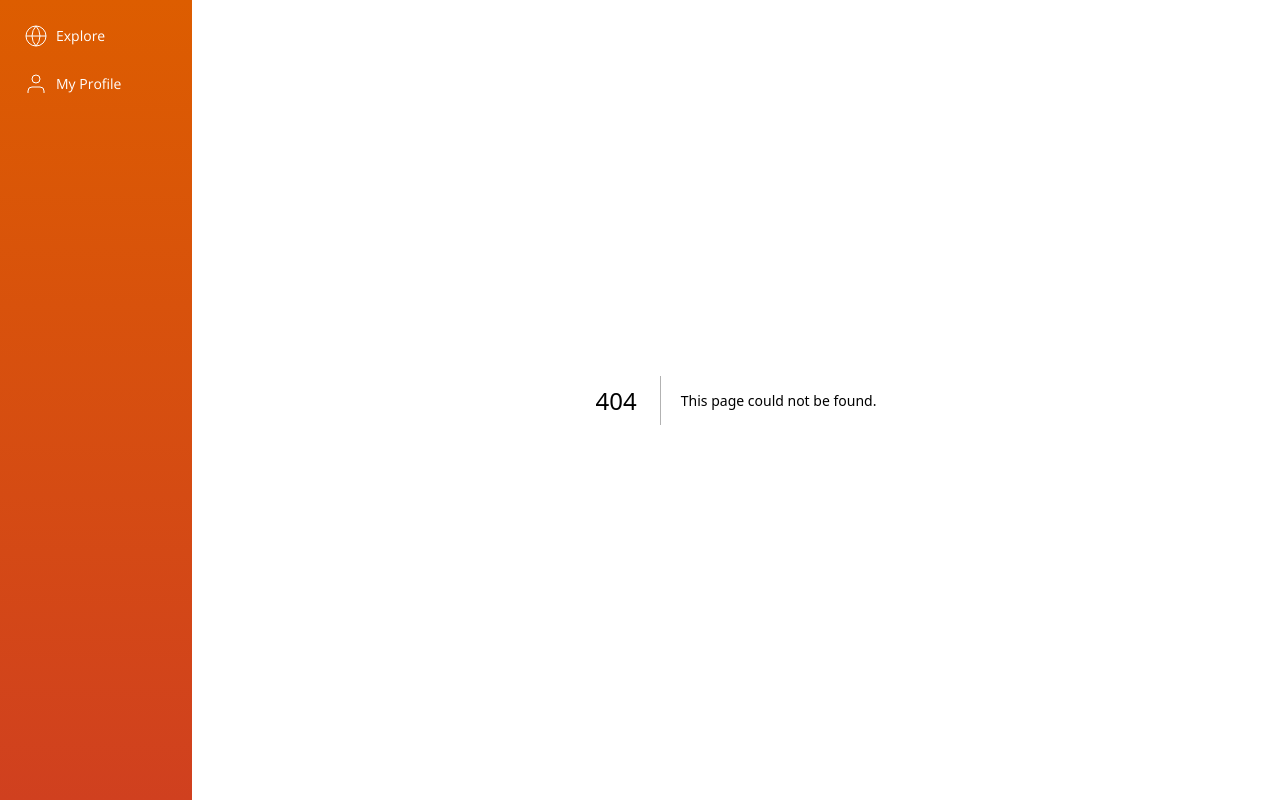
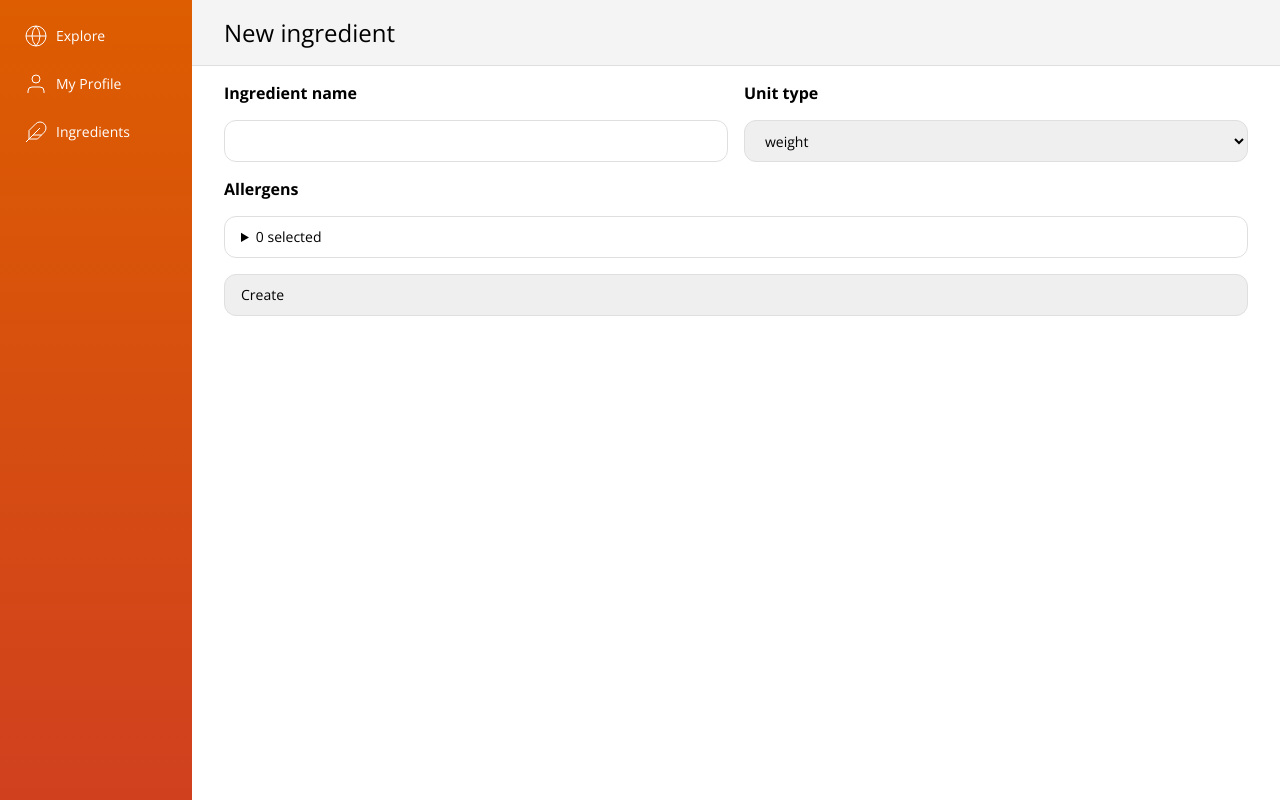
Before and after one commit to makiprogrammer/cookbook, a Next.js app: page /ingredients/new in a window 1280 px wide. Before the commit this address had no page. Built offline with nearby package versions, Linux system fonts and the light colour scheme.

Commit message:
Create ingredients pages

```diff
--- /dev/null
+++ b/app/api/ingredients/create/route.ts
@@ -0,0 +1,37 @@
+import { NextRequest, NextResponse } from "next/server";
+import { InferType, array, object, string } from "yup";
+
+import { allergyListIds, unitTypeListIds } from "global/meals";
+import { prisma } from "global/prisma";
+
+const ingredientCreateSchema = object({
+  name: string().required(),
+  unitType: string().required().oneOf(unitTypeListIds),
+  allergens: array().ensure().of(string().required().oneOf(allergyListIds)),
+});
+
+export type IngredientCreateRequest = InferType<typeof ingredientCreateSchema>;
+export type IngredientCreateResponse = {
+  error?: unknown;
+  ok?: boolean;
+};
+
+export async function POST(request: NextRequest) {
+  const suspectedIngredient = await request.json();
+
+  try {
+    const casted = ingredientCreateSchema.validateSync(suspectedIngredient);
+
+    await prisma.ingredient.create({
+      data: casted,
+    });
+
+    return NextResponse.json({ ok: true } as IngredientCreateResponse);
+  } catch (error) {
+    console.error(error);
+    console.log(suspectedIngredient);
+    return NextResponse.json({ error } as IngredientCreateResponse, {
+      status: 400,
+    });
+  }
+}
--- a/app/globals.css
+++ b/app/globals.css
@@ -41,3 +41,7 @@ a {
 ul {
   list-style: none;
 }
+
+.right {
+  margin-left: auto;
+}
--- /dev/null
+++ b/app/ingredients/new/NewIngredientPage.module.css
@@ -0,0 +1,20 @@
+.form {
+  display: flex;
+  flex-direction: column;
+  gap: 1rem;
+}
+.table {
+  display: grid;
+  grid-template-columns: 1fr 1fr;
+  gap: 1rem;
+}
+.table > * {
+  display: flex;
+  flex-direction: column;
+  gap: 1rem;
+  font-weight: bold;
+}
+
+.full {
+  grid-column: 1 / -1;
+}
--- /dev/null
+++ b/app/ingredients/new/page.tsx
@@ -0,0 +1,69 @@
+"use client";
+
+import { useRouter } from "next/navigation";
+import { useCallback } from "react";
+
+import { Button } from "components/Button";
+import { Multiselect } from "components/Multiselect";
+import { PageTitle, PageContent } from "components/PageStructure";
+import { formDataToObject } from "global/formData";
+import { allergyList, unitTypeList } from "global/meals";
+import { postJson } from "global/postJson";
+import { FormSubmitHandler } from "global/types";
+
+import styles from "./NewIngredientPage.module.css";
+
+export default function NewIngredientPage() {
+  const router = useRouter();
+
+  const onSubmit: FormSubmitHandler = useCallback(
+    async (e) => {
+      e.preventDefault();
+      const formData = new FormData(e.currentTarget);
+      const ingredient = formDataToObject(formData, ["allergens"]);
+
+      // submit the data
+      const response = await postJson("/api/ingredients/create", ingredient);
+      if (!response.ok) {
+        console.error(response);
+        alert("Request unsuccessful. Please try again.");
+        return;
+      }
+      router.push("/ingredients");
+    },
+    [router]
+  );
+
+  return (
+    <main>
+      <PageTitle>
+        <h1>New ingredient</h1>
+      </PageTitle>
+      <PageContent>
+        <form className={styles.form} onSubmit={onSubmit}>
+          <div className={styles.table}>
+            <label>
+              Ingredient name
+              <input type="text" name="name" required />
+            </label>
+            <label>
+              Unit type
+              <select name="unitType">
+                {unitTypeList.map((ut) => (
+                  <option key={ut.id} value={ut.id}>
+                    {ut.label}
+                  </option>
+                ))}
+              </select>
+            </label>
+            <label className={styles.full}>
+              Allergens
+              <Multiselect name="allergens" options={allergyList} />
+            </label>
+          </div>
+          <Button type="submit">Create</Button>
+        </form>
+      </PageContent>
+    </main>
+  );
+}
--- a/global/meals.ts
+++ b/global/meals.ts
@@ -72,6 +72,17 @@ export const unitsOfType: Record<UnitType, Unit[]> = {
   NONE: [],
 };
 
+export const unitTypeNames: Record<UnitType, string> = {
+  WEIGHT: "weight",
+  VOLUME: "volume",
+  COUNT: "count",
+  NONE: "none",
+};
+export const unitTypeList = Object.entries(unitTypeNames).map(
+  ([id, label]) => ({ id: id as UnitType, label })
+);
+export const unitTypeListIds = unitTypeList.map((ut) => ut.id);
+
 export const allergyNames: Record<Allergen, string> = {
   GLUTEN: "gluten",
   DAIRY: "dairy",
--- a/global/navigation.ts
+++ b/global/navigation.ts
@@ -10,4 +10,5 @@ export const NAVIGATION_LINKS: NavigationItem[] = [
   { href: "/explore", label: "Explore", icon: "globe" },
   // { href: "/planner", label: "Planner", icon: "calendar" },
   { href: "/profile", label: "My Profile", icon: "user" },
+  { href: "/ingredients", label: "Ingredients", icon: "feather" },
 ];
```
Also changed, not shown: app/ingredients/IngredientsPage.module.css (added, +19 -0 lines), app/ingredients/page.tsx (added, +35 -0 lines).
